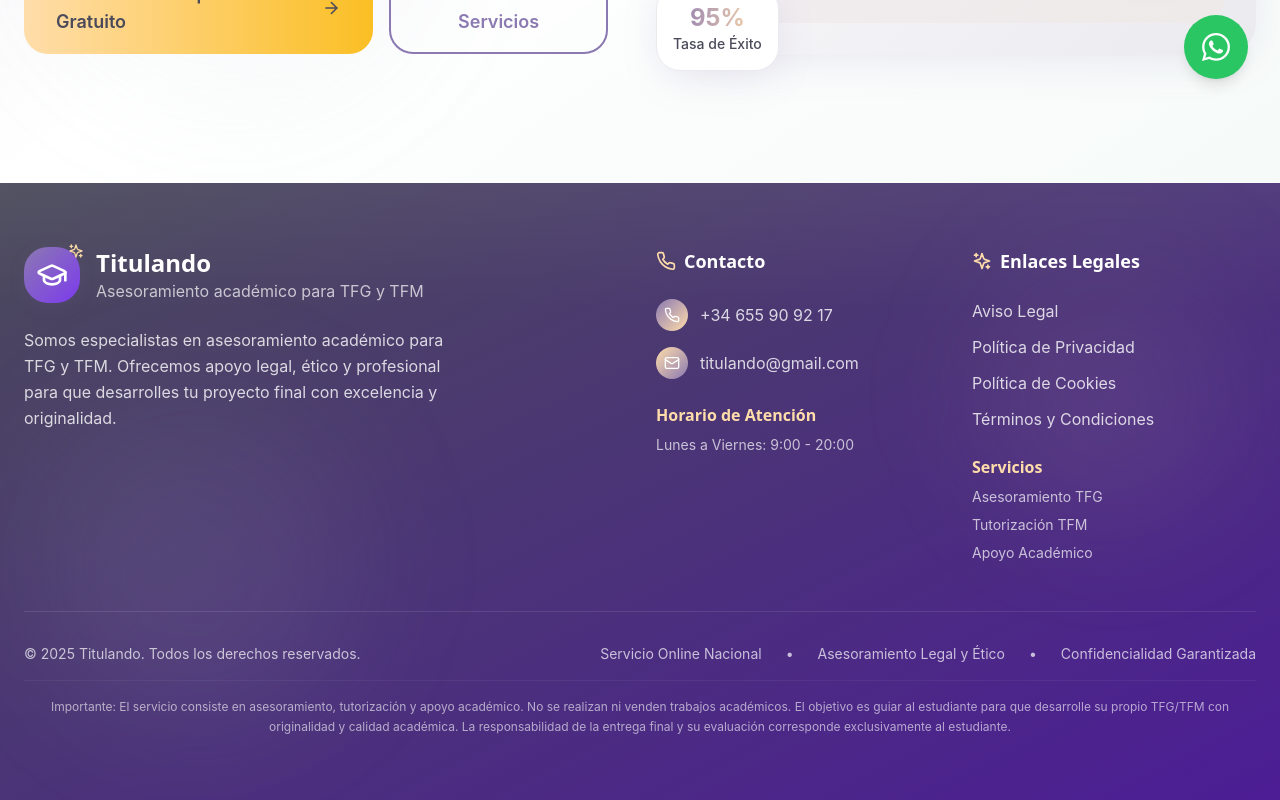
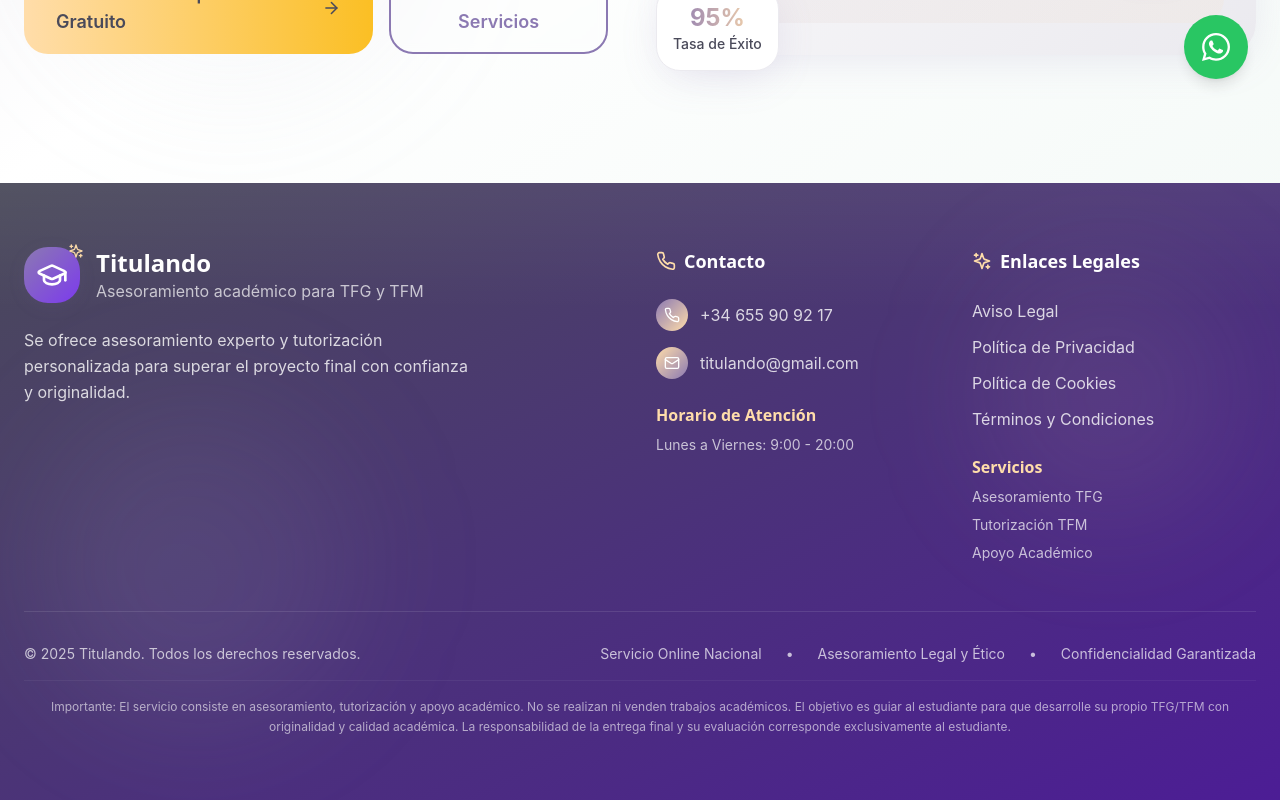
Before and after one commit to Maybe-Sama/Titulando, a React (Vite) app: page / in a window 1280 px wide. Shown: the part 689-1489 px from the top of the page. Built offline with nearby package versions, Linux system fonts and the light colour scheme.

Commit message:
refactor: Unify language to be consistently impersonal and professional

```diff
--- a/src/components/Footer.tsx
+++ b/src/components/Footer.tsx
@@ -30,9 +30,8 @@ const Footer = () => {
             </div>
 
             <p className="text-white/80 leading-relaxed mb-6 max-w-md">
-              Somos especialistas en asesoramiento académico para TFG y TFM.
-              Ofrecemos apoyo legal, ético y profesional para que desarrolles
-              tu proyecto final con excelencia y originalidad.
+              Se ofrece asesoramiento experto y tutorización personalizada para superar
+              el proyecto final con confianza y originalidad.
             </p>
           </div>
 
--- a/src/components/Header.tsx
+++ b/src/components/Header.tsx
@@ -50,7 +50,7 @@ const Header = () => {
             {[
               { path: '/', label: 'Inicio' },
               { path: '/servicios', label: 'Servicios' },
-              { path: '/proceso', label: 'Cómo Trabajamos' },
+              { path: '/proceso', label: 'Cómo se Trabaja' },
               { path: '/planes', label: 'Planes' },
               { path: '/nosotros', label: 'El Servicio' },
               { path: '/contacto', label: 'Contacto' }
@@ -95,7 +95,7 @@ const Header = () => {
               {[
                 { path: '/', label: 'Inicio' },
                 { path: '/servicios', label: 'Servicios' },
-                { path: '/proceso', label: 'Cómo Trabajamos' },
+                { path: '/proceso', label: 'Cómo se Trabaja' },
                 { path: '/planes', label: 'Planes' },
                 { path: '/nosotros', label: 'El Servicio' },
                 { path: '/contacto', label: 'Contacto' }
--- a/src/components/Pricing.tsx
+++ b/src/components/Pricing.tsx
@@ -86,7 +86,7 @@ const Pricing = () => {
           </h2>
           <div className="max-w-4xl mx-auto">
             <p className="text-xl text-neutral-dark/80 leading-relaxed mb-6">
-              Ofrecemos paquetes de asesoramiento que se ajustan a la extensión y complejidad de tu proyecto.
+              Se ofrecen asesoramiento que se ajusta a la extensión y complejidad de tu proyecto.
               El precio final se determinará con un presupuesto personalizado tras una consulta inicial,
               considerando tus necesidades específicas y la envergadura del trabajo.
             </p>
```
